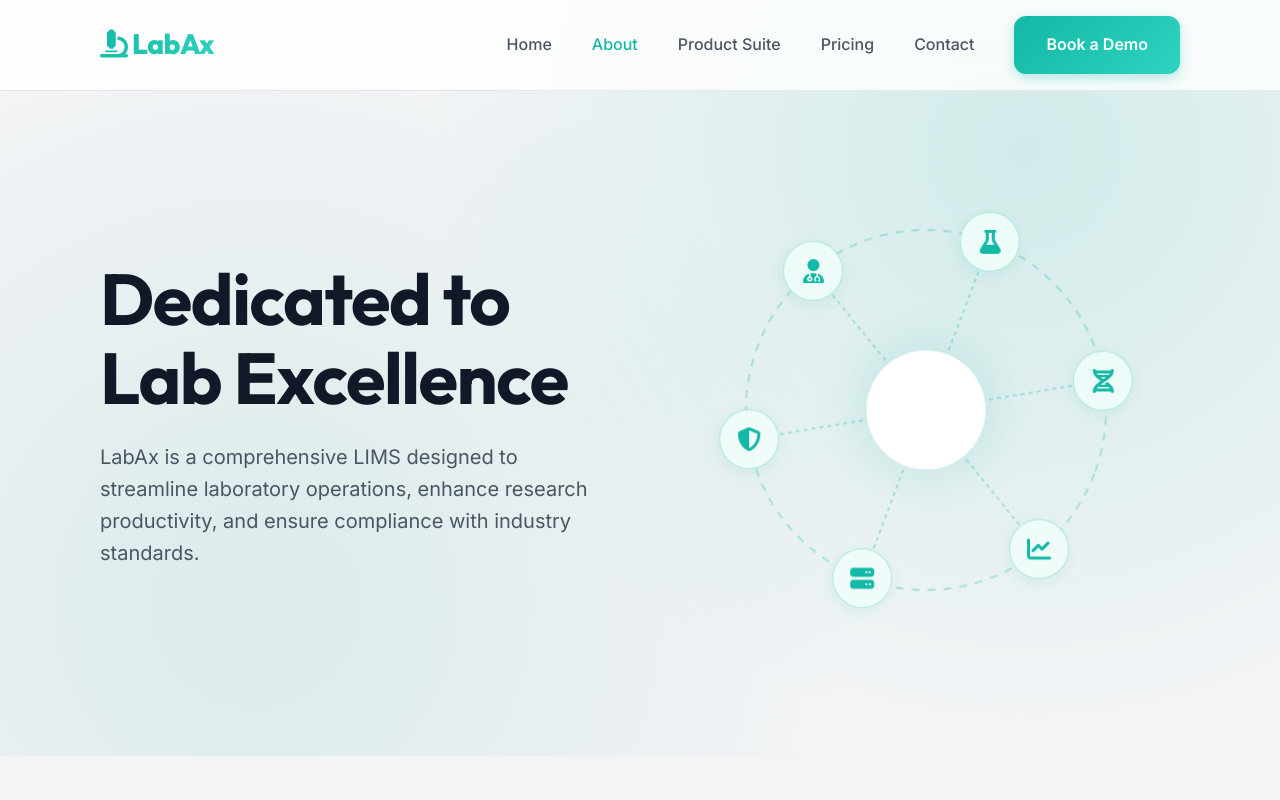
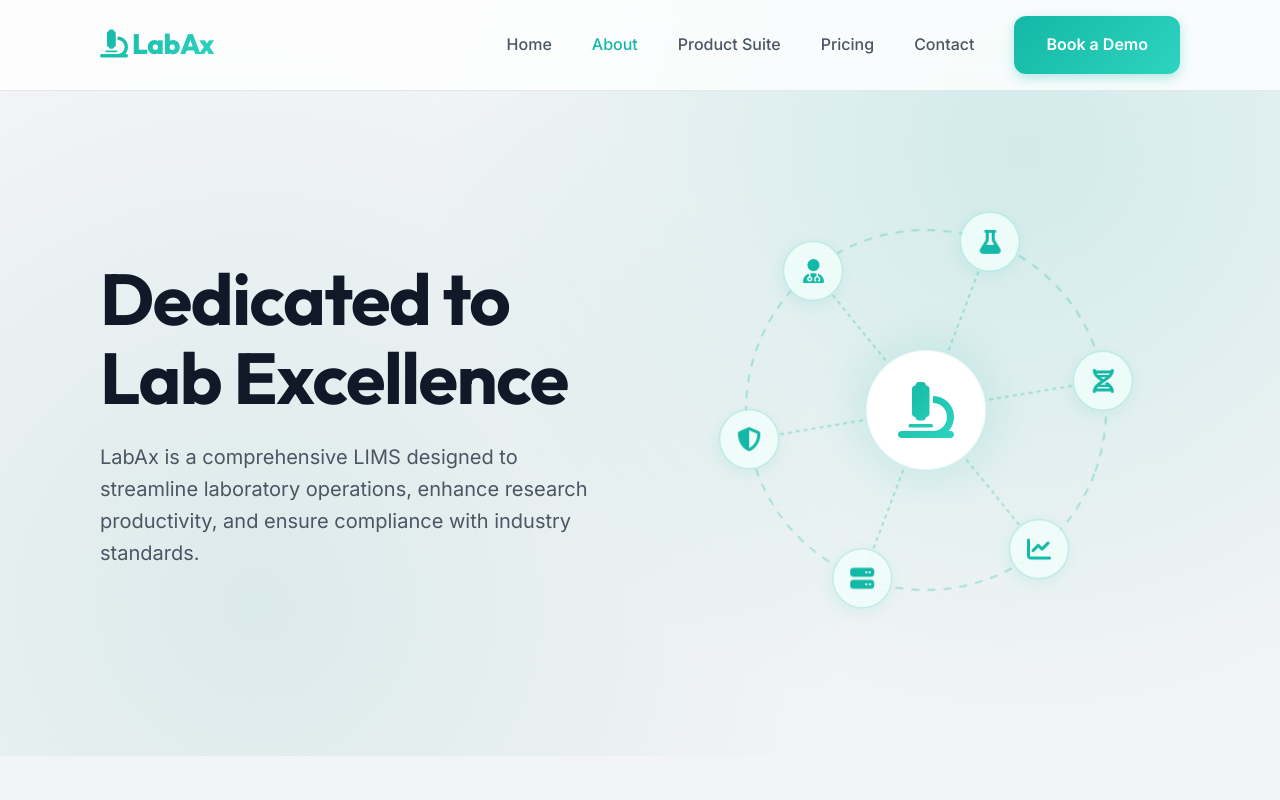
Before and after one commit to limstechxl-star/lims, a website: page public/about.html in a window 1280 px wide. Shown: the top 800 px of the page. Drawn offline with Linux system fonts and the light colour scheme.

Commit message:
fix: Restore microscope icon logo in orbit center to ensure visibility

```diff
--- a/public/about.html
+++ b/public/about.html
@@ -251,8 +251,7 @@
                         </svg>
                         <!-- Center Logo -->
                         <div class="orbit-center">
-                            <img src="assets/images/icon-ai.png" alt="LabAx Logo" class="pop-in"
-                                style="width: 60%; height: auto; object-fit: contain;">
+                            <i class="fa-solid fa-microscope" style="font-size: 3.5rem; color: var(--primary);"></i>
                         </div>
                         <div class="orbit-rotator">
                             <div class="orbit-item item-1" style="--angle: 0deg"><i class="fa-solid fa-flask"></i></div>
```
Also changed, not shown: public/index.html (+1 -2 lines).
